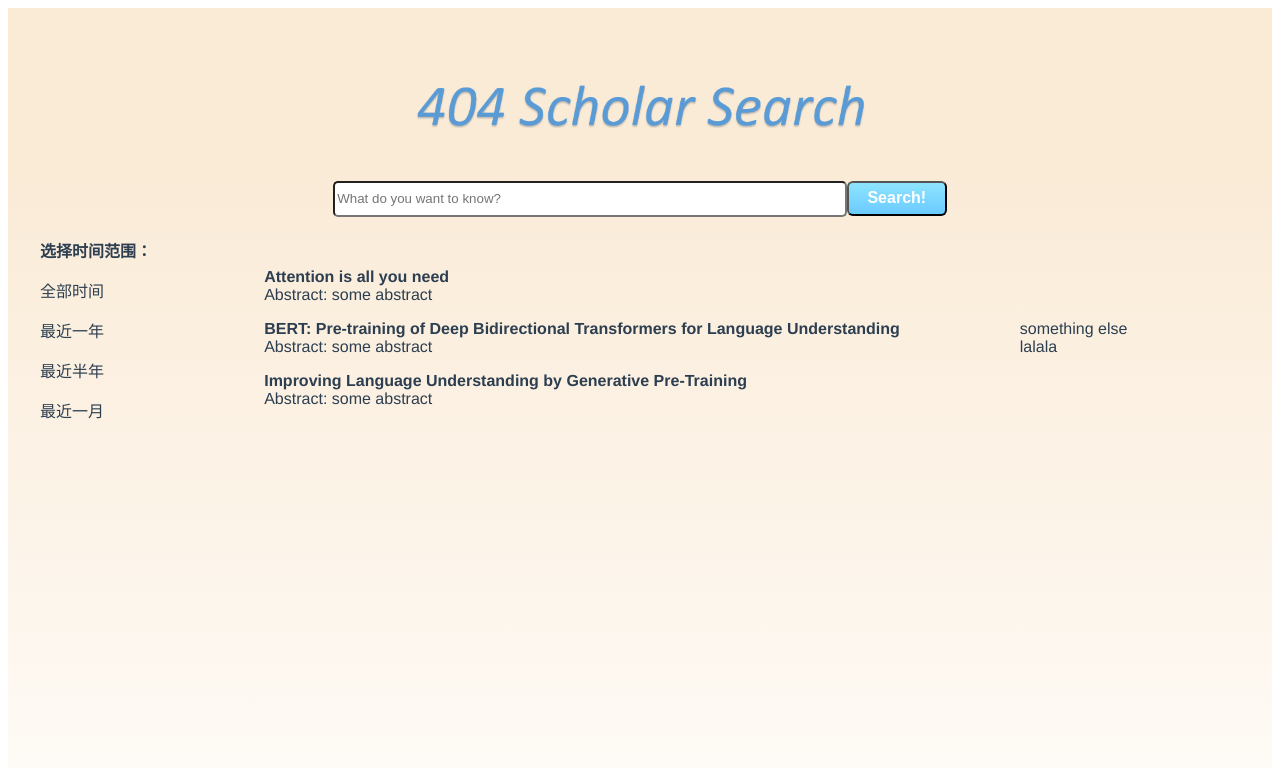
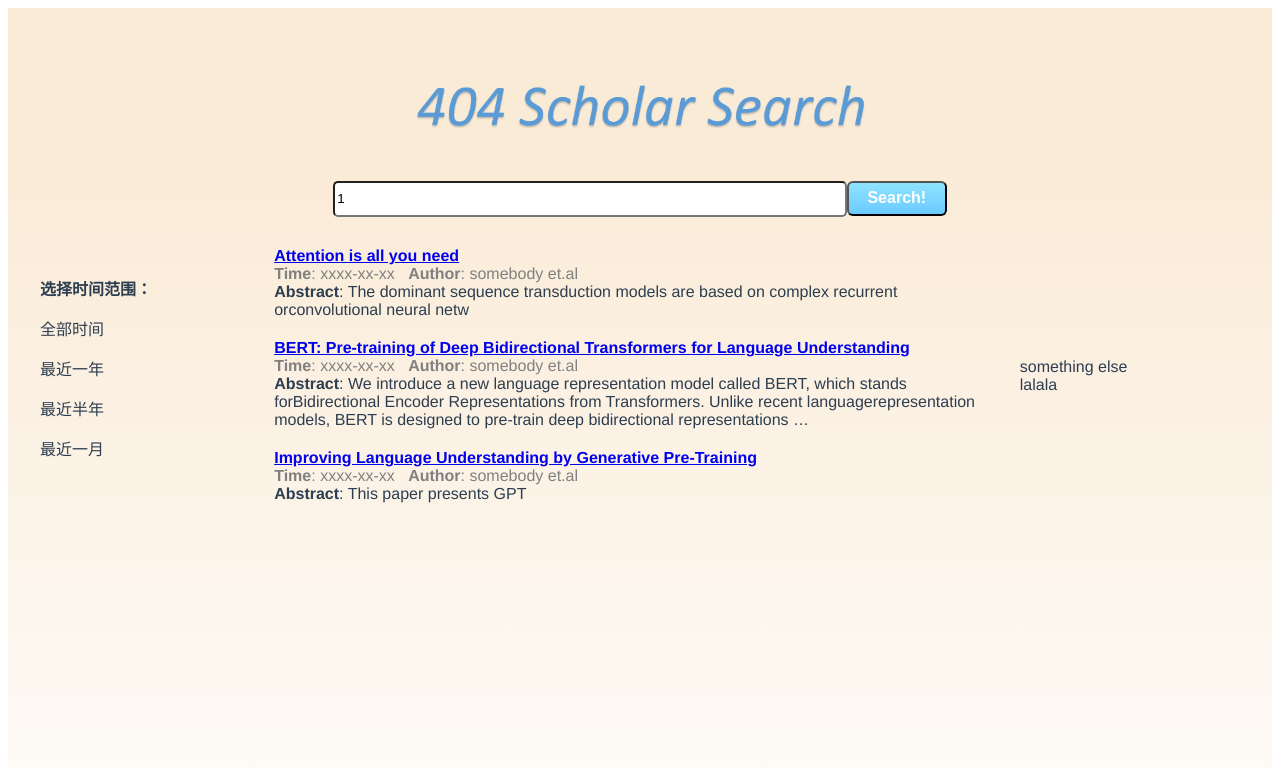
Before and after one commit to qyz-thu/404-Scholar-Search, a Vue app in the folder search/: page /#/result/1 in a window 1280 px wide. Shown: the top 768 px of the page. Built offline with nearby package versions, Linux system fonts and the light colour scheme.

Commit message:
add detail in result entry

```diff
--- a/search/src/components/Result.vue
+++ b/search/src/components/Result.vue
@@ -12,7 +12,9 @@
           </p>
         </td>
         <td style="width: 60%; text-align: left; padding-top: 0">
-            <ResultEntry v-for="res in results" v-bind:title="res" abstract="some abstract"></ResultEntry>
+            <ResultEntry v-for="paper in papers" v-bind:key="paper.title" v-bind:title="paper.title"
+                         time="xxxx-xx-xx" author="somebody et.al" v-bind:abstract="paper.abstract">
+            </ResultEntry>
         </td>
         <td style="width: 20%">
           something else<br>
@@ -28,6 +30,12 @@
   import ResultEntry from "./ResultEntry";
   const Results = ["Attention is all you need", "BERT: Pre-training of Deep Bidirectional Transformers for Language Understanding",
   "Improving Language Understanding by Generative Pre-Training"];
+  const Papers = [{title: 'Attention is all you need', abstract: 'The dominant sequence transduction models are based on complex recurrent orconvolutional neural networks in an encoder and decoder configuration. The best performing such models also connect the encoder and decoder through an attentionm echanisms. We propose a novel, simple network architecture based solely onan attention mechanism, dispensing with recurrence and convolutions entirely. Experiments on two machine translation tasks show these models to be superiorin quality while being more parallelizable and requiring significantly less timeto train. Our single model with 165 million parameters, achieves 27.5 BLEU onEnglish-to-German translation, improving over the existing best ensemble result by over 1 BLEU. On English-to-French translation, we outperform the previoussingle state-of-the-art with model by 0.7 BLEU, achieving a BLEU score of 41.1.'.substr(0, 100)},
+    {title: "BERT: Pre-training of Deep Bidirectional Transformers for Language Understanding", abstract: 'We introduce a new language representation model called BERT, which stands for' +
+        'Bidirectional Encoder Representations from Transformers. Unlike recent language' +
+        'representation models, BERT is designed to pre-train deep bidirectional representations …',},
+    {title: "Improving Language Understanding by Generative Pre-Training", abstract: "This paper presents GPT"}
+  ];
   const Times = ["全部时间", "最近一年", "最近半年", "最近一月"];
   const max_query_length = 36;
 
@@ -39,7 +47,8 @@
         query: this.$route.params.query,
         results: Results,
         times: Times,
-        new_query: ''
+        new_query: this.$route.params.query,
+        papers: Papers
       }
     },
     methods: {
--- a/search/src/components/ResultEntry.vue
+++ b/search/src/components/ResultEntry.vue
@@ -1,13 +1,16 @@
 <template>
-  <div>
-    <p><b><a v-on:click="toDetail">{{title}}</a></b><br>  Abstract: {{abstract}} </p>
+  <div style="padding: 10px">
+      <b><a href="#" v-on:click="toDetail">{{title}}</a></b><br>
+    <div style="color: grey"><b>Time</b>: {{time}} &nbsp <b>Author</b>: {{author}}<br>
+      </div>
+    <b>Abstract</b>: {{abstract}}
   </div>
 </template>
 
 <script>
   export default {
     name: 'ResultEntry',
-    props: ['abstract', 'title'],
+    props: ['abstract', 'title', 'time', 'author'],
     data: function () {
       return {
        // title: "",
```
